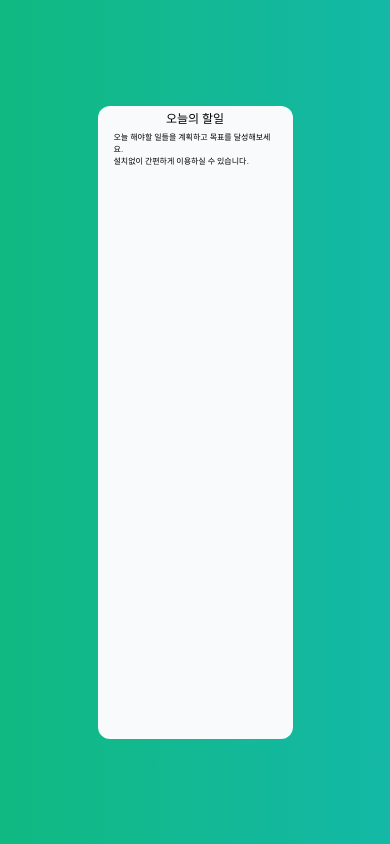
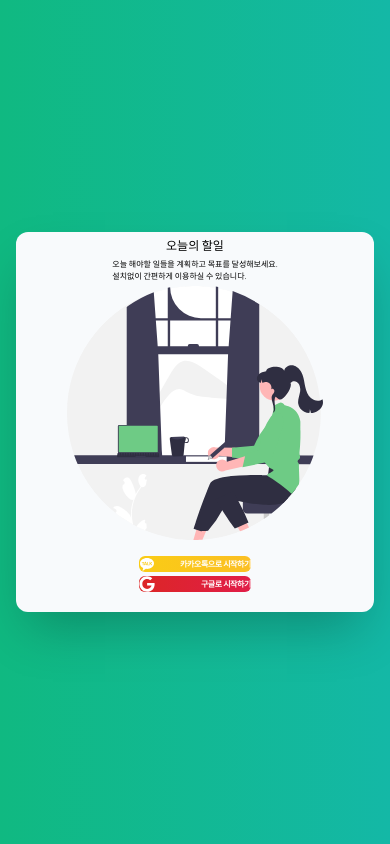
Before and after one commit to alexjungdev/Todays-To-Do-Public, a Next.js app: page / in a window 390 px wide. Built offline with nearby package versions, Linux system fonts and the light colour scheme; no server answers.

Commit message:
design: Sign In화면 이미지 추가 / 반응형 작업

```diff
--- a/app/layout.tsx
+++ b/app/layout.tsx
@@ -1,13 +1,13 @@
 import type { Metadata } from "next";
-import { Gothic_A1} from "next/font/google";
+import { Noto_Sans_KR} from "next/font/google";
 import Header from "../components/header";
 import AuthContextProvider from "@/components/auth";
 
 import "../globals.css";
 
-const inter = Gothic_A1({
+const inter = Noto_Sans_KR({
   subsets: ["latin"],
-  weight: ["200"]
+  weight: ["300"]
 });
 
 export const metadata: Metadata = {
--- a/components/auth.tsx
+++ b/components/auth.tsx
@@ -6,22 +6,25 @@ import { GoogleAuthProvider, signInWithPopup } from "firebase/auth";
 import firebaseAuth from "@/lib/firebase/fireAuth";
 import { createContext } from "react";
 
+import { RiKakaoTalkFill } from "react-icons/ri";
+import { FaGoogle } from "react-icons/fa";
+
 const UserAuth = createContext({
     user: null,
 
 });
 
-const SignIn = async ()=>{
+const SignIn = async () => {
     const provider = new GoogleAuthProvider();
-    const selected_user = await signInWithPopup(firebaseAuth,provider);
+    const selected_user = await signInWithPopup(firebaseAuth, provider);
 
     console.log(selected_user);
 }
 
-export default function AuthContextProvider({children}:any) {
+export default function AuthContextProvider({ children }: any) {
     return (
         <main className="flex w-screen h-screen justify-center items-center bg-gradient-to-r from-emerald-500 to-teal-500">
-            <div className="container flex flex-col justify-start items-start w-1/2 h-3/4 min-w-24 min-h-24 bg-slate-50 rounded-xl">
+            <div className="flex flex-col justify-start items-start w-11/12 h-11/12 bg-slate-50 rounded-xl shadow-2xl">
                 <div className="auth auth-title">
                     <text className="text-large">
                         오늘의 할일
@@ -30,10 +33,30 @@ export default function AuthContextProvider({children}:any) {
                 <div className="auth auth-content">
                     <text className="text-small">
                         오늘 해야할 일들을 계획하고 목표를 달성해보세요.
-                        <br/>
+                        <br />
                         설치없이 간편하게 이용하실 수 있습니다.
                     </text>
                 </div>
+                <div className="auth auth-container">
+                    <div className="auth auth-img-container">
+                        <img src="undraw_studying_re_deca.svg"/>
+                    </div>
+                    <div className="auth auth-btn-container">
+                        <button className="auth-btn yellow">
+                            <RiKakaoTalkFill size={10} color={"white"} className="auth-btn-icon" />
+                            <text className="text-small auth-btn-text font-bold tracking-tighter text-white">
+                                카카오톡으로 시작하기
+                            </text>
+                        </button>
+                        <button className="auth-btn red">
+                            <FaGoogle size={10} color={"white"} className="auth-btn-icon" />
+                            <text className="text-small auth-btn-text font-bold tracking-tighter text-white">
+                                구글로 시작하기
+                            </text>
+                        </button>
+                    </div>
+                </div>
+
             </div>
         </main>
     );
--- a/globals.css
+++ b/globals.css
@@ -24,13 +24,52 @@
 
 @layer utilities {
   .auth {
-    @apply flex flex-row justify-center items-center mx-auto px-4;
+    @apply justify-center items-center mx-auto px-4;
   }
   .auth-title {
-    @apply sm:mt-0 xs:mt-1 s:mt-1.5 md:mt-2 lg:mt-5 xl:mt-10;
+    @apply flex flex-row sm:mt-0 xs:mt-1 s:mt-1.5 md:mt-2 lg:mt-5 xl:mt-10;
   }
   .auth-content {
-    @apply sm:mt-0 xs:mt-1 s:mt-1.5 md:mt-2 lg:mt-3 xl:mt-6;
+    @apply flex flex-row sm:mt-0 xs:mt-1 s:mt-1.5 md:mt-2 lg:mt-3 xl:mt-6;
+  }
+  .auth-container {
+    @apply container flex min-h-12
+    sm:flex-row xs:flex-col s:flex-col md:flex-col lg:flex-col xl:flex-row
+    sm:mt-0 xs:mt-1 s:mt-1.5 md:mt-2 lg:mt-3 xl:mt-6;
+  }
+  .auth-img-container {
+    @apply flex justify-center items-center min-w-24
+  }
+  .auth-btn-container {
+    @apply flex flex-col sm:mt-1 xs:mt-3 s:mt-5 md:mt-10 lg:mt-16 xl:mt-24 w-1/2 min-w-24 mb-5;
+  }
+  .auth-btn {
+    @apply flex flex-row justify-between items-center
+    w-full max-w-96 rounded-md text-nowrap text-sm
+    sm:mt-1 xs:mt-1 s:mt-1.5 md:mt-2 lg:mt-3 xl:mt-6
+    sm:h-2 xs:h-4 s:h-8 md:h-10 lg:h-10 xl:h-12
+    ;
+  }
+  .auth-btn-icon {
+    @apply justify-center items-center
+    sm:ml-0 xs:ml-0 s:ml-1 md:ml-1 lg:ml-3 xl:ml-5
+    sm:w-2 xs:w-4 s:w-6 md:w-10 lg:w-12 xl:w-12
+    sm:h-2 xs:h-4 s:h-6 md:h-10 lg:h-12 xl:h-12
+    ;
+  }
+  .auth-btn-text {
+    @apply sm:mr-0 xs:mr-0 s:mr-1 md:mr-1 lg:mr-3 xl:mr-5;
+  }
+
+  /* 색상 */
+  .red {
+    @apply bg-gradient-to-r from-red-600 to-rose-600
+  }
+  .blue {
+    @apply bg-gradient-to-r from-cyan-500 to-blue-600
+  }
+  .yellow {
+    @apply bg-gradient-to-r from-yellow-400 to-amber-400
   }
 
   .text-balance {
@@ -40,9 +79,11 @@
   .text-large {
     @apply sm:text-xs xs:text-s s:text-2xl md:text-4xl lg:text-5xl xl:text-6xl;
   }
-
   .text-small {
     @apply sm:text-sm xs:text-xs s:text-s md:text-base lg:text-lg xl:text-xl;
+  }
+  .text-x-small {
+    @apply sm:text-sm xs:text-sm s:text-xs md:text-s lg:text-base xl:text-lg;
   }
 
   .grid-container {
```
Also changed, not shown: public/undraw_studying_re_deca.svg (added).
